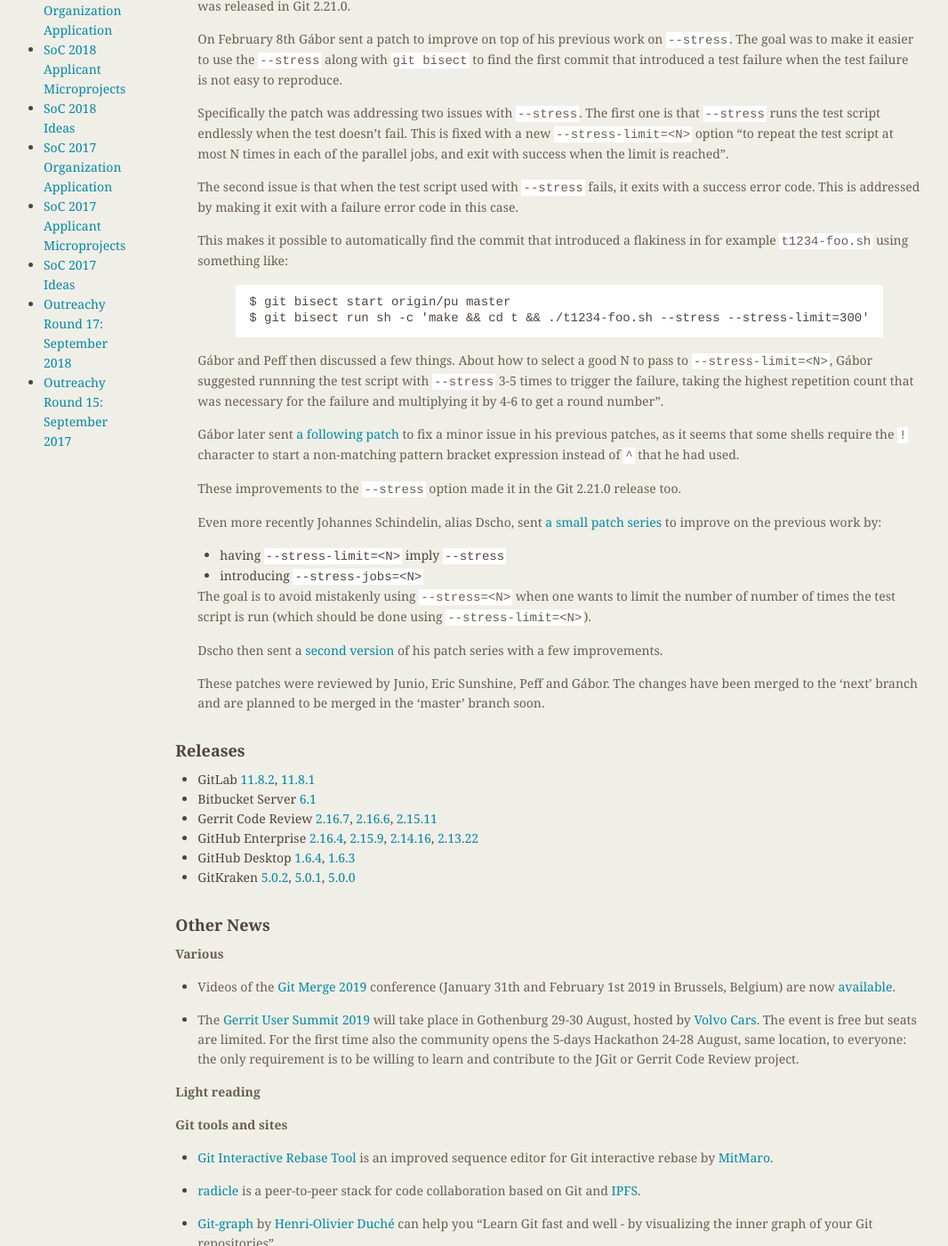
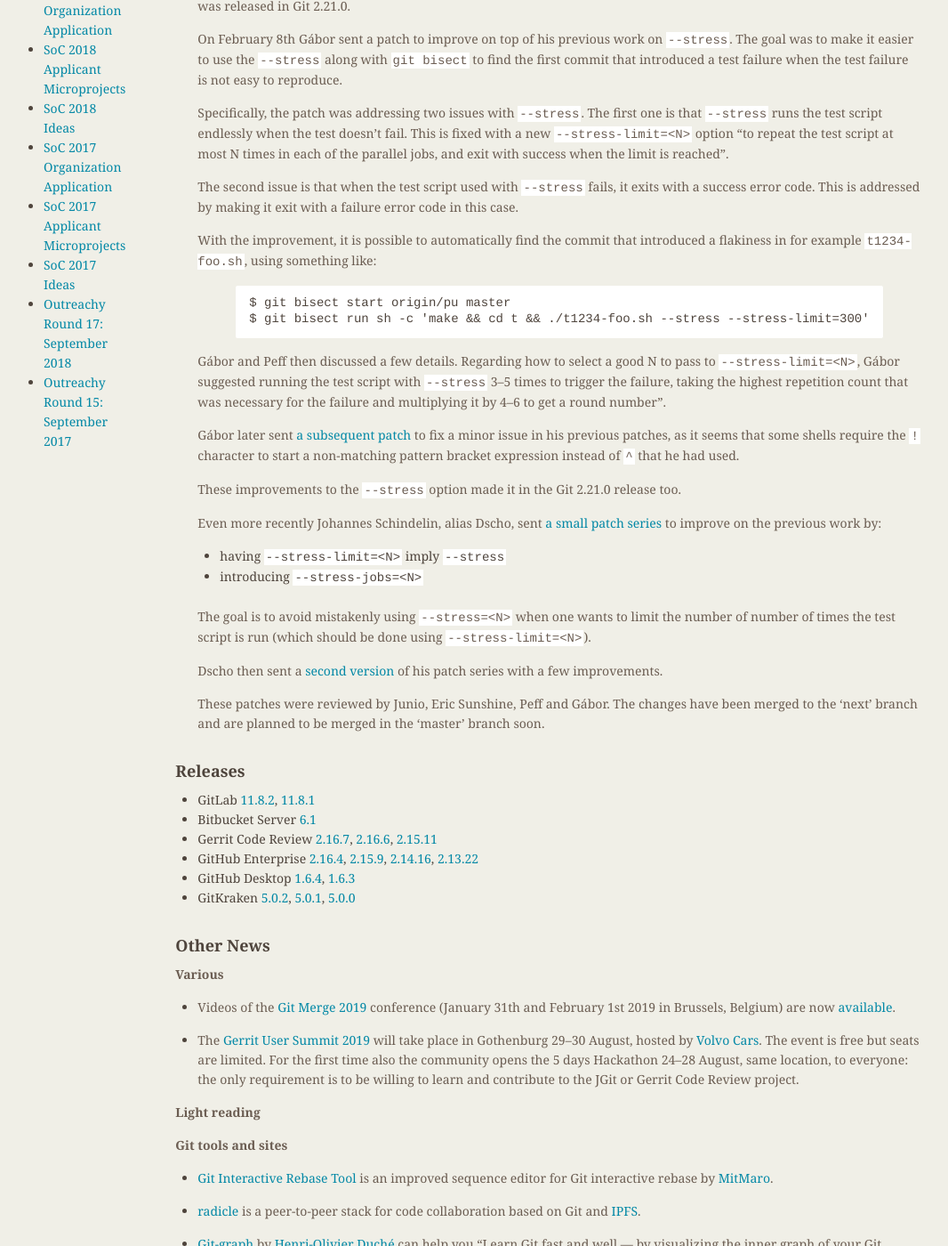
Before and after one commit to git/git.github.io, a Jekyll site: the page built from rev_news/drafts/edition-49.md, in a window 1280 px wide and 1400 px high, scrolled down 511 px. Shown: the whole window at 89% size, without its empty margins (174-1240 px from the left). Built offline with Jekyll 4.4.1, drawn with Linux system fonts in a browser that asks for light colours; some of the changed text lies outside the part shown.

Commit message:
Added my usual few tiny typo and phrasing fixes.

````diff
--- a/rev_news/drafts/edition-49.md
+++ b/rev_news/drafts/edition-49.md
@@ -23,16 +23,16 @@
 
 ### Reviews
 
-* [test-lib: make '--stress' more bisect-friendly](https://public-inbox.org/git/20190208115045.13256-1-szeder.dev@gmail.com/)
+* [test-lib: make '\-\-stress' more bisect-friendly](https://public-inbox.org/git/20190208115045.13256-1-szeder.dev@gmail.com/)
 
   `--stress` is an option that can be passed to a test script from the
   Git test suite to try to reproduce rare failures in the test script
   by running it many times in parallel.
 
   Gábor Szeder had initially implemented this option starting
-  [last december](https://public-inbox.org/git/20181204163457.15717-1-szeder.dev@gmail.com/)
+  [last December](https://public-inbox.org/git/20181204163457.15717-1-szeder.dev@gmail.com/)
   based on [a script](https://github.com/peff/git/blob/meta/stress)
-  that Jeff King, alias Peff had developed and
+  that Jeff King, alias Peff, had developed and
   [mentioned](https://public-inbox.org/git/20181122161722.GC28192@sigill.intra.peff.net/)
   on the mailing list.
 
@@ -52,7 +52,7 @@
   introduced a test failure when the test failure is not easy to
   reproduce.
 
-  Specifically the patch was addressing two issues with
+  Specifically, the patch was addressing two issues with
   `--stress`. The first one is that `--stress` runs the test script
   endlessly when the test doesn't fail. This is fixed with a new
   `--stress-limit=<N>` option "to repeat the test script at most N
@@ -63,22 +63,22 @@
   fails, it exits with a success error code. This is addressed by
   making it exit with a failure error code in this case.
 
-  This makes it possible to automatically find the commit that
-  introduced a flakiness in for example `t1234-foo.sh` using something
-  like:
+  With the improvement, it is possible to automatically find the
+  commit that introduced a flakiness in for example `t1234-foo.sh`,
+  using something like:
 
   ```sh
   $ git bisect start origin/pu master
   $ git bisect run sh -c 'make && cd t && ./t1234-foo.sh --stress --stress-limit=300'
   ```
 
-  Gábor and Peff then discussed a few things. About how to select a
-  good N to pass to `--stress-limit=<N>`, Gábor suggested runnning the
-  test script with `--stress` 3-5 times to trigger the failure, taking
+  Gábor and Peff then discussed a few details. Regarding how to select a
+  good N to pass to `--stress-limit=<N>`, Gábor suggested running the
+  test script with `--stress` 3--5 times to trigger the failure, taking
   the highest repetition count that was necessary for the failure and
-  multiplying it by 4-6 to get a round number".
+  multiplying it by 4--6 to get a round number".
 
-  Gábor later sent [a following patch](https://public-inbox.org/git/20190211195803.1682-1-szeder.dev@gmail.com/)
+  Gábor later sent [a subsequent patch](https://public-inbox.org/git/20190211195803.1682-1-szeder.dev@gmail.com/)
   to fix a minor issue in his previous patches, as it seems that some
   shells require the `!` character to start a non-matching pattern
   bracket expression instead of `^` that he had used.
@@ -93,6 +93,7 @@
     - having `--stress-limit=<N>` imply `--stress`
     - introducing `--stress-jobs=<N>`
 
+  <br/>
   The goal is to avoid mistakenly using `--stress=<N>` when one wants
   to limit the number of number of times the test script is run (which
   should be done using `--stress-limit=<N>`).
@@ -140,9 +141,9 @@
   [available](https://www.youtube.com/playlist?list=PL0lo9MOBetEFqBue4vNcTEnkBjgIQU1Q3).
 
 * The [Gerrit User Summit 2019](https://gus2019.eventbrite.com) will take place
-  in Gothenburg 29-30 August, hosted by [Volvo Cars](http://volvocars.com).
+  in Gothenburg 29--30 August, hosted by [Volvo Cars](http://volvocars.com).
   The event is free but seats are limited. For the first time also the community
-  opens the 5-days Hackathon 24-28 August, same location, to everyone: the only
+  opens the 5 days Hackathon 24--28 August, same location, to everyone: the only
   requirement is to be willing to learn and contribute to the JGit or Gerrit
   Code Review project.
 
@@ -160,7 +161,7 @@
 
 * [Git-graph](https://github.com/hoduche/git-graph) by
   [Henri-Olivier Duché](https://github.com/hoduche)
-  can help you "Learn Git fast and well - by visualizing the inner graph of your Git
+  can help you "Learn Git fast and well --- by visualizing the inner graph of your Git
   repositories".
 
 ## Credits
````
Also changed, not shown: other parts of rev_news/drafts/edition-49.md (+1 -1 lines).
